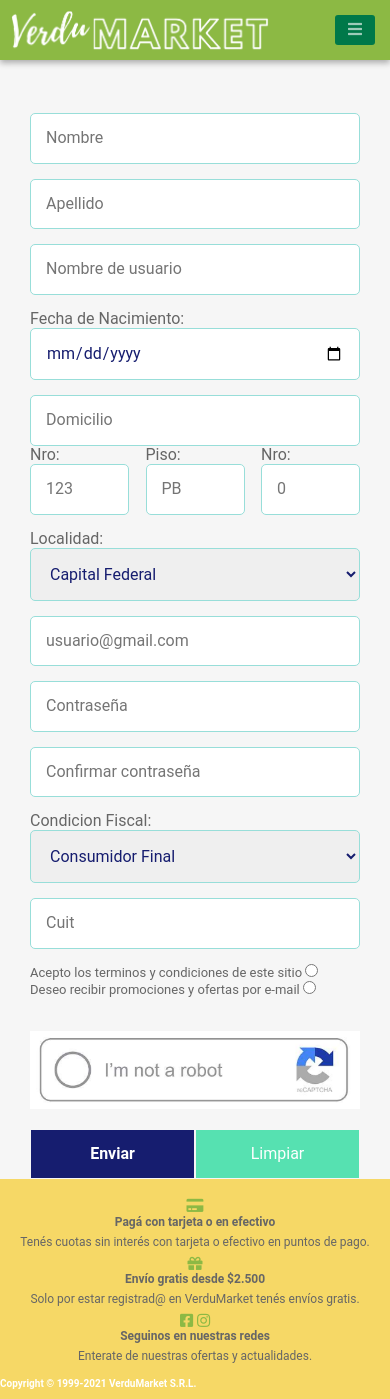
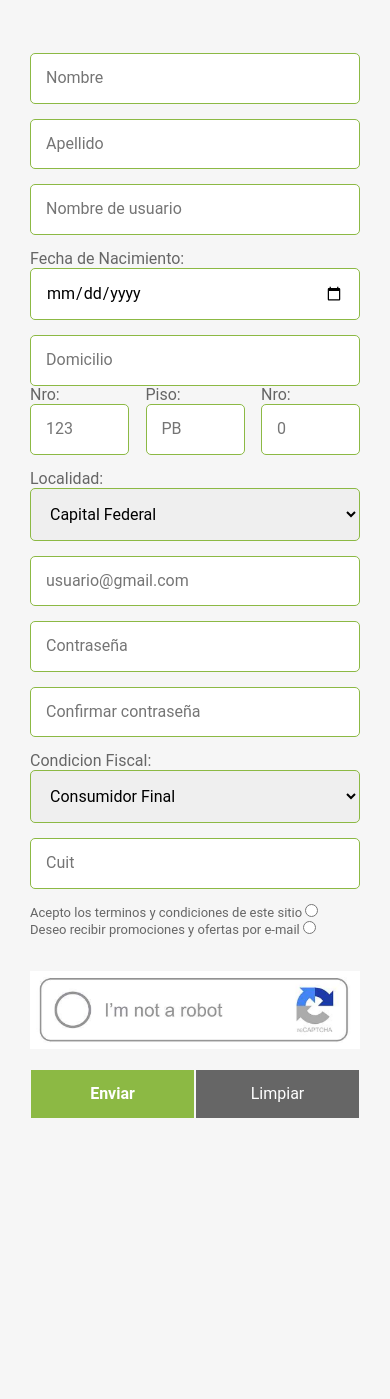
Before and after one commit to mauriciomena/ConsolelogGrupo1Sprint2, a website: page views/register.html in a window 390 px wide. After the commit the page ends 1119 px from the top, so only its background shows below. Drawn offline with Linux system fonts and the light colour scheme.

Commit message:
Mauri - Ajustes a register

```diff
--- a/public/css/register.css
+++ b/public/css/register.css
@@ -10,66 +10,12 @@ body {
   background-color: #f6f6f6;
 }
 
-
-/* ------ Header y Menu Hamburguesa ------*/
-header {
-  width: 100%;
-  height: 60px;
-  background-color: #8cb944;
-  box-shadow: 0 3px 6px 0 rgb(0 0 0 / 30%);
-  position: relative;
-  display: flex;
-  flex-direction: row;
-  justify-content: space-between;
-}
-
-#btn-menu {
-  display: none;
-}
-
-header label {
-  display: none;
-}
-
-header label:hover {
-  cursor: pointer;
-}
-
-.menu ul {
-  list-style: none;
-  display: flex;
-  justify-content: flex-end;
-  text-align: center;
-}
-
-.menu li:hover {
-  text-shadow: 2px 9px 7px rgba(17, 68, 101, 0.93);
-  transition: all 600ms;
-}
-
-.menu li a {
-  text-decoration: none;
-  display: block;
-  padding: 20px;
-  color: #ffffff;
-}
-
-/* --- Logo --- */
-a .logo-verdu {
-  display: block;
-  max-width: 280px;
-  padding: 8px;
-}
-
-
-
-/* ------ Especificaciones del mail del Formualario de Registro ------ */
+/* ------ Especificaciones del Formualario de Registro ------ */
 .main-register {
   width: 330px;
   margin: auto;
   color: #666;
 }
-
 
 /* ------ Formulario de registro ------ */
 .main-register section .register {
@@ -89,10 +35,10 @@ marquee {
 .main-register section .register .form-control .control {
   width: 100%;
   padding: 15px;
-  border: 1px solid #98ded9;
+  border: 1px solid #8cb944;
   border-radius: 5px;
   font-size: 16px;
-  color: #161d6f;
+
 }
 .main-register section .register .form-address {
   display: flex;
@@ -105,26 +51,28 @@ marquee {
 .main-register section .register .form-address .address-especification {
   width: 30%;
 }
+.main-register section .register .form-control .control:focus {
+  background-color: #f6d866;
+}
 
 .main-register section .register .buttons {
   display: flex;
   justify-content: center;
 }
+
 .main-register section .register .button-form {
   width: 50%;
   padding: 15px;
-  background-color: #56e1b1;
+  background-color:#666;
   color: #ffffff;
   font-size: 16px;
   text-align: center;
   margin: 1px;
   border: none;
 }
-.main-register section .register .form-control .control:focus {
-  background-color: #c7ffd8;
-}
+
 .main-register section .register .submit {
-  background-color: #161d6f;
+  background-color: #8cb944;
   font-weight: bold;
 }
 .main-register section .register .check {
@@ -136,99 +84,13 @@ marquee {
   width: 100%;
   margin: auto;
 }
-
-
-/* ------ Footer ------ */
-footer {
-  background-color: #f6d866;
-}
-footer div {
-  text-align: center;
-}
-footer i {
-  color: #8cb944;
-  font-size: 15px;
-}
-
-footer section {
-  text-align: center;
-}
-
-footer p {
-  color: #666;
-  line-height: 20px;
-  height: 100px;
-  font-size: 12px;
-}
-footer h3 {
-  color: #666;
-  font-size: 12px;
-}
-footer h5 {
-  color: white;
-  line-height: 30px;
-}
-
-
-
-/* ------ Media Queries ------ */
-@media screen and (min-width: 361px) {
-  footer p {
-    margin: 0;
-    line-height: 25px;
-    width: 100%;
-    height: 100%;
-  }
-  footer h5 {
-    font-size: 10px;
-    display: flex;
-  }
-  .menu li:hover {
-    box-shadow: rgba(0, 0, 0, 0.5);
-    transition: all 600ms;
-  }
-}
-
-@media screen and (max-width: 768px) {
-  /* -- Menu Mobile -- */
-  .btn-container {
-    background-color: #007849;
-    border-radius: 3px;
-    width: 40px;
-    height: 30px;
-    color: #ffffff9d;
-    display: flex;
-    justify-content: center;
-    align-items: center;
-    position: absolute;
-    top: 15px;
-    right: 15px;
-    z-index: 1;
-  }
-  header label {
-    display: block;
-    margin: 10px;
-  }
-  .menu {
-    position: absolute;
-    top: 50px;
-    background-color: #8cb944;
-    opacity: 0.94;
-    box-shadow: rgba(0, 0, 0, 0.5);
-    width: 100%;
-    margin-left: -200%;
-    transition: all 500ms;
-    z-index: 1;
-  }
-  .menu ul {
-    flex-direction: column;
-  }
-  #btn-menu:checked ~ .menu {
-    margin-left: -100%;
+/* ------  MQ Register    ------ */
+@media screen and (min-width: 769px) {
+  .main-register{
+    width: 600px;
   }
 
-  .flex-container {
-    flex-direction: row;
-    flex-wrap: wrap;
-  }
+.main-register section .register img {
+  width: 300px;
 }
+}
--- a/views/register.html
+++ b/views/register.html
@@ -12,29 +12,7 @@
   <link href="https://fonts.googleapis.com/css2?family=Roboto+Condensed&display=swap" rel="stylesheet">
   <title>Formá parte de nuestra comunidad</title>
 </head>
-
 <body>
-  <header>
-    <a href="/">
-      <img src="/images/logo2b.png" alt="Logo" class="logo-verdu">
-    </a>
-    <div class="hamburger-container">
-      <input type="checkbox" id="btn-menu" />
-      <div class="btn-container">
-        <label for="btn-menu"><i class="fas fa-bars fa-1x"></i></label>
-      </div>
-      <nav class="menu">
-        <ul>
-          <li><a href="/views/productDetail.html">Productos</a></li>
-          <li><a href="#">Quienes Somos</a></li>
-          <li><a href="/views/register.html">Registrate</a></li>
-          <li><a href="/views/login.html">Ingresá</a></li>
-          <li><a href="#">Contacto</a></li>
-        </ul>
-      </nav>
-    </div>
-  </header>
-
   <main class="main-register">
     <section>
       <div class="register">
@@ -123,39 +101,5 @@
       </div>
     </section>
   </main>
-
-  <footer>
-    <section>
-      <br>
-      <div class="padre">
-          <div class="hijo">
-              <i class="fas fa-credit-card"></i>
-              <h3>Pagá con tarjeta o en efectivo</h3>
-              <p class="parrafo">Tenés cuotas sin interés con tarjeta o efectivo en puntos de pago.</p>
-                  </div>
-              <div class="padre">
-                  <div class="hijo">
-              <i class="fas fa-gift"></i>
-              <h3>Envío gratis desde $2.500</h3>
-              <p class="parrafo">Solo por estar registrad@ en VerduMarket tenés envíos gratis. </p>
-                  </div>
-          </div>
-              <div class="padre">
-                  <div class="hijo">
-              <i class="fab fa-facebook-square"></i>
-              <i class="fab fa-instagram"></i>
-              <h3>Seguinos en nuestras redes</h3>
-              <p class="parrafo">Enterate de nuestras ofertas y actualidades.</p>
-                  </div>
-          </div>
-  </section>
-  <section>
-      <article>
-          <h5>Copyright © 1999-2021 VerduMarket S.R.L.</h5>
-      </article>
-  </section>
-  </footer>
-
 </body>
-
 </html>
```
Also changed, not shown: views/productCart.html (+6 -6 lines).
